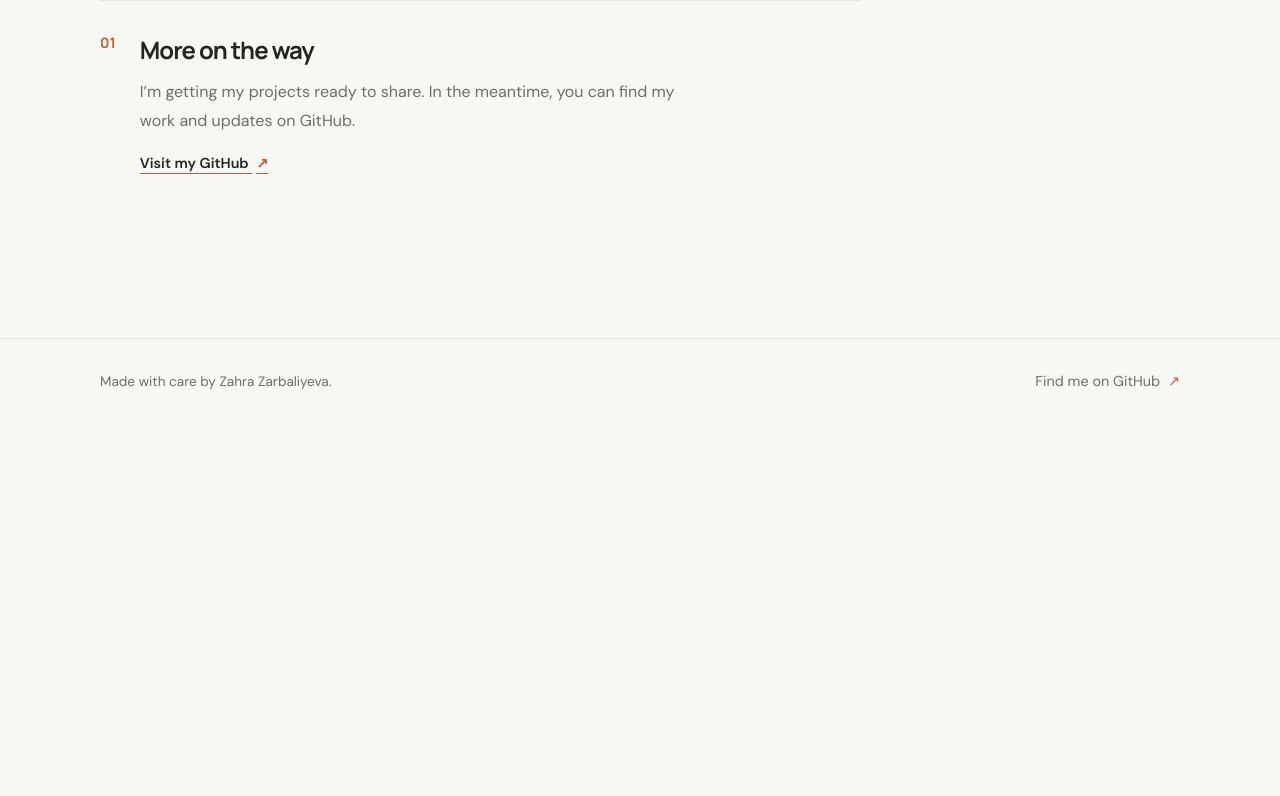
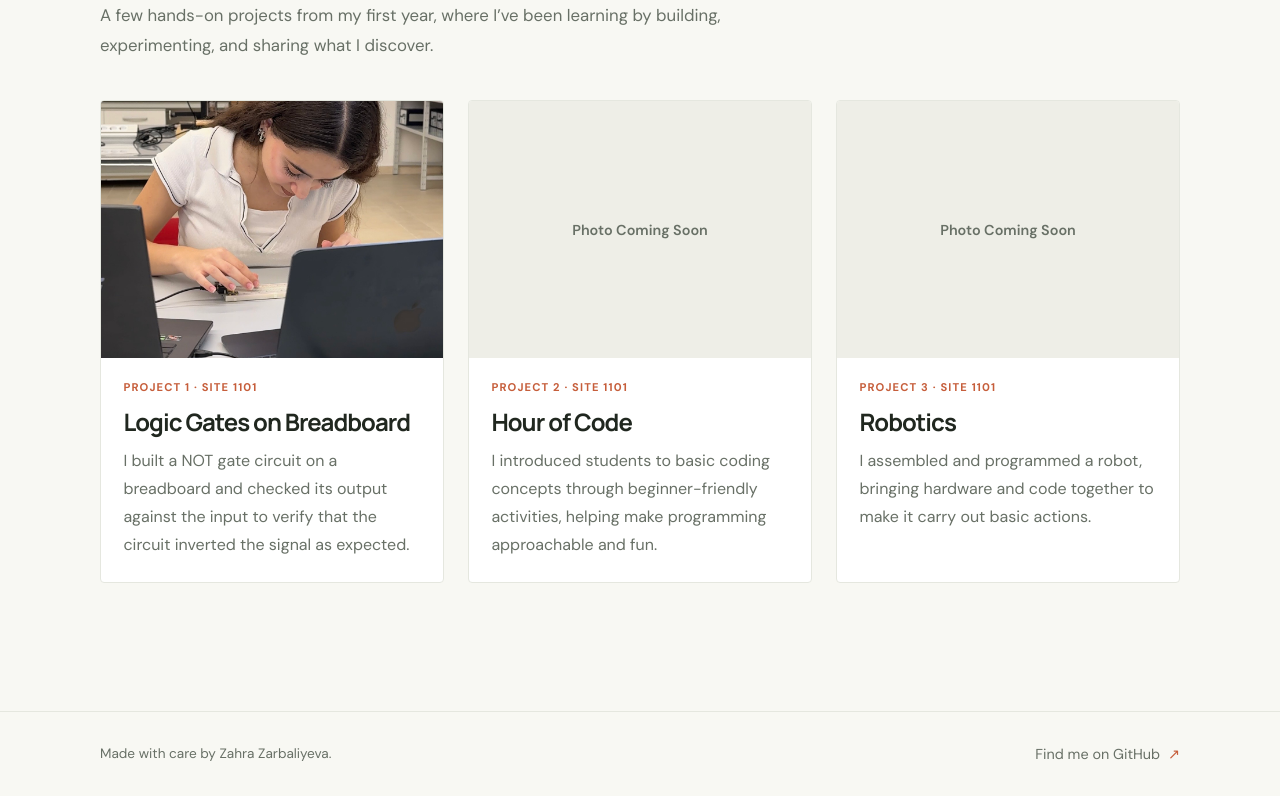
Before and after one commit to zara200814-ship-it/zara200814-ship-it.github.io, a plain HTML site: page projects.html in a window 1280 px wide. Shown: the part 377-1173 px from the top of the page. Before the commit the page ends 800 px from the top, so only its background shows below. Drawn offline with Linux system fonts and the light colour scheme.

Commit message:
Add profile photo, Project 1 photo, and Projects page layout

```diff
--- a/css/style.css
+++ b/css/style.css
@@ -315,31 +315,70 @@ h2 {
   list-style: none;
 }
 
-.project-empty {
-  display: grid;
-  max-width: 760px;
-  grid-template-columns: auto 1fr;
-  gap: 1.5rem;
-  padding-top: 2rem;
-  border-top: 1px solid var(--line);
+.projects-intro {
+  max-width: 640px;
+  margin-bottom: 2.5rem;
+  color: var(--muted);
+  font-size: 1.05rem;
+  line-height: 1.8;
 }
 
-.project-number {
-  color: var(--accent);
-  font-family: var(--serif);
-  font-size: 0.9rem;
-  font-weight: 700;
+.project-grid {
+  display: grid;
+  grid-template-columns: repeat(3, minmax(0, 1fr));
+  gap: 1.5rem;
 }
 
-.project-empty h2 {
-  margin-bottom: 0.75rem;
+.project-card {
+  overflow: hidden;
+  border: 1px solid var(--line);
+  border-radius: 4px;
+  background: var(--surface);
+}
+
+.project-image,
+.project-placeholder {
+  display: grid;
+  width: 100%;
+  aspect-ratio: 4 / 3;
+}
+
+.project-image {
+  object-fit: cover;
+  object-position: center 62%;
+}
+
+.project-placeholder {
+  place-items: center;
+  background: #eeeee7;
+  color: var(--muted);
+  font-size: 0.9rem;
+  font-weight: 600;
+}
+
+.project-card-content {
+  padding: 1.4rem;
+}
+
+.project-course {
+  margin-bottom: 0.65rem;
+  color: var(--accent);
+  font-size: 0.7rem;
+  font-weight: 700;
+  letter-spacing: 0.1em;
+  text-transform: uppercase;
+}
+
+.project-card h2 {
+  margin-bottom: 0.6rem;
   font-size: 1.5rem;
   letter-spacing: -0.04em;
 }
 
-.project-empty p {
-  max-width: 540px;
-  margin-bottom: 1rem;
+.project-card-content > p:last-child {
+  margin-bottom: 0;
+  color: var(--muted);
+  line-height: 1.75;
 }
 
 .sr-only {
@@ -350,6 +389,12 @@ h2 {
   clip: rect(0, 0, 0, 0);
   white-space: nowrap;
   clip-path: inset(50%);
+}
+
+@media (max-width: 860px) {
+  .project-grid {
+    grid-template-columns: repeat(2, minmax(0, 1fr));
+  }
 }
 
 @media (max-width: 640px) {
@@ -436,6 +481,10 @@ h2 {
     padding-block: 4.5rem;
   }
 
+  .project-grid {
+    grid-template-columns: 1fr;
+  }
+
   .profile-photo {
     width: min(72%, 300px);
     justify-self: start;
--- a/projects.html
+++ b/projects.html
@@ -25,15 +25,36 @@
     </header>
 
     <main class="page-main container">
-      <p class="eyebrow">Things I’ve made</p>
+      <p class="eyebrow">SITE 1101 coursework</p>
       <h1>Projects<span>.</span></h1>
-      <div class="project-empty">
-        <span class="project-number" aria-hidden="true">01</span>
-        <div>
-          <h2>More on the way</h2>
-          <p>I’m getting my projects ready to share. In the meantime, you can find my work and updates on GitHub.</p>
-          <a class="text-link" href="https://github.com/zara200814-ship-it/zara200814-ship-it.github.io" target="_blank" rel="noopener noreferrer">Visit my GitHub <span aria-hidden="true">↗</span></a>
-        </div>
+      <p class="projects-intro">A few hands-on projects from my first year, where I’ve been learning by building, experimenting, and sharing what I discover.</p>
+      <div class="project-grid">
+        <article class="project-card">
+          <img class="project-image" src="assets/images/project1.jpg" alt="Zahra working with a breadboard circuit">
+          <div class="project-card-content">
+            <p class="project-course">Project 1 · SITE 1101</p>
+            <h2>Logic Gates on Breadboard</h2>
+            <p>I built a NOT gate circuit on a breadboard and checked its output against the input to verify that the circuit inverted the signal as expected.</p>
+          </div>
+        </article>
+
+        <article class="project-card">
+          <div class="project-placeholder">Photo Coming Soon</div>
+          <div class="project-card-content">
+            <p class="project-course">Project 2 · SITE 1101</p>
+            <h2>Hour of Code</h2>
+            <p>I introduced students to basic coding concepts through beginner-friendly activities, helping make programming approachable and fun.</p>
+          </div>
+        </article>
+
+        <article class="project-card">
+          <div class="project-placeholder">Photo Coming Soon</div>
+          <div class="project-card-content">
+            <p class="project-course">Project 3 · SITE 1101</p>
+            <h2>Robotics</h2>
+            <p>I assembled and programmed a robot, bringing hardware and code together to make it carry out basic actions.</p>
+          </div>
+        </article>
       </div>
     </main>
 
```
Also changed, not shown: assets/images/project1.jpg (added), 4 other files.
